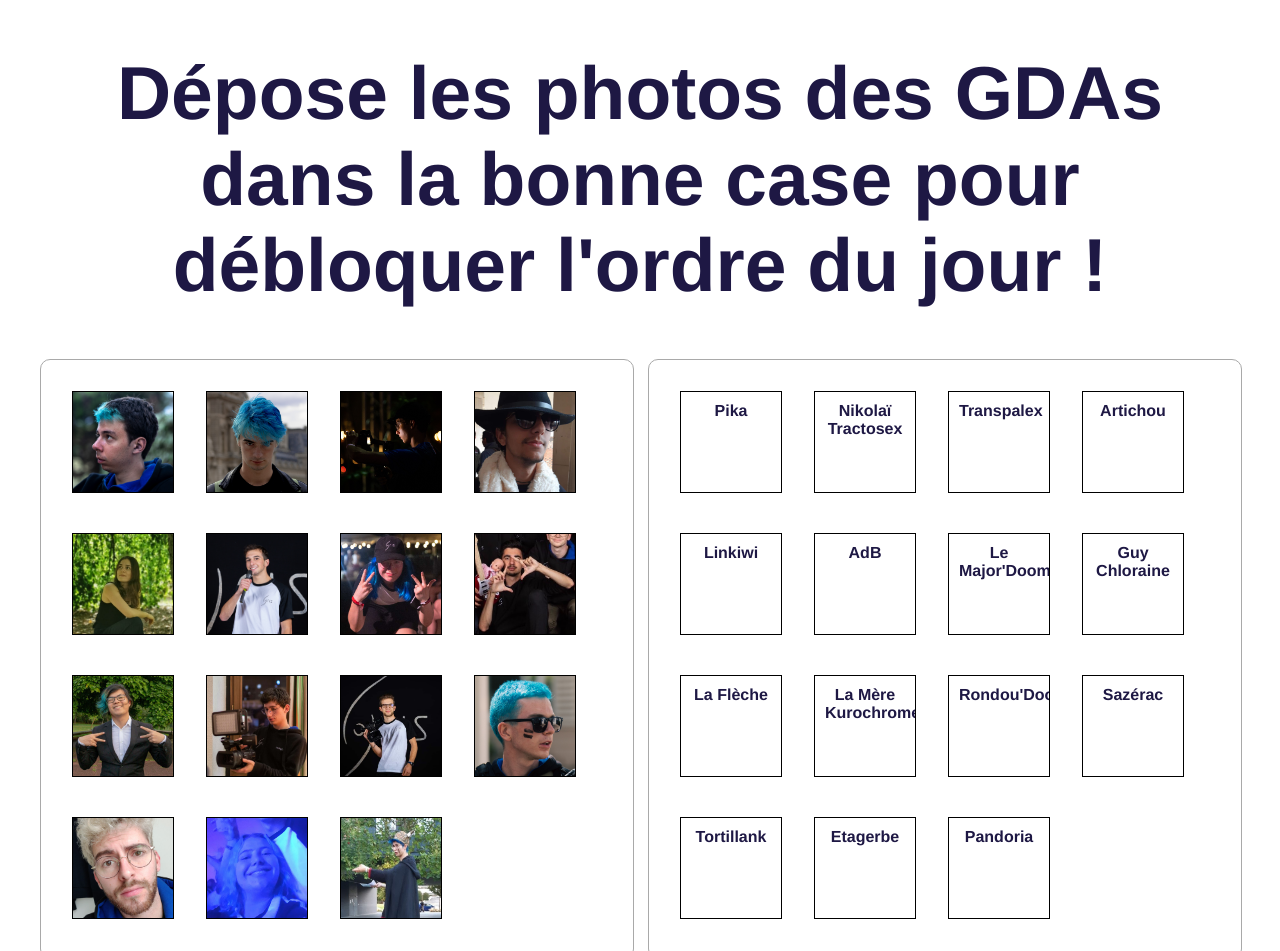
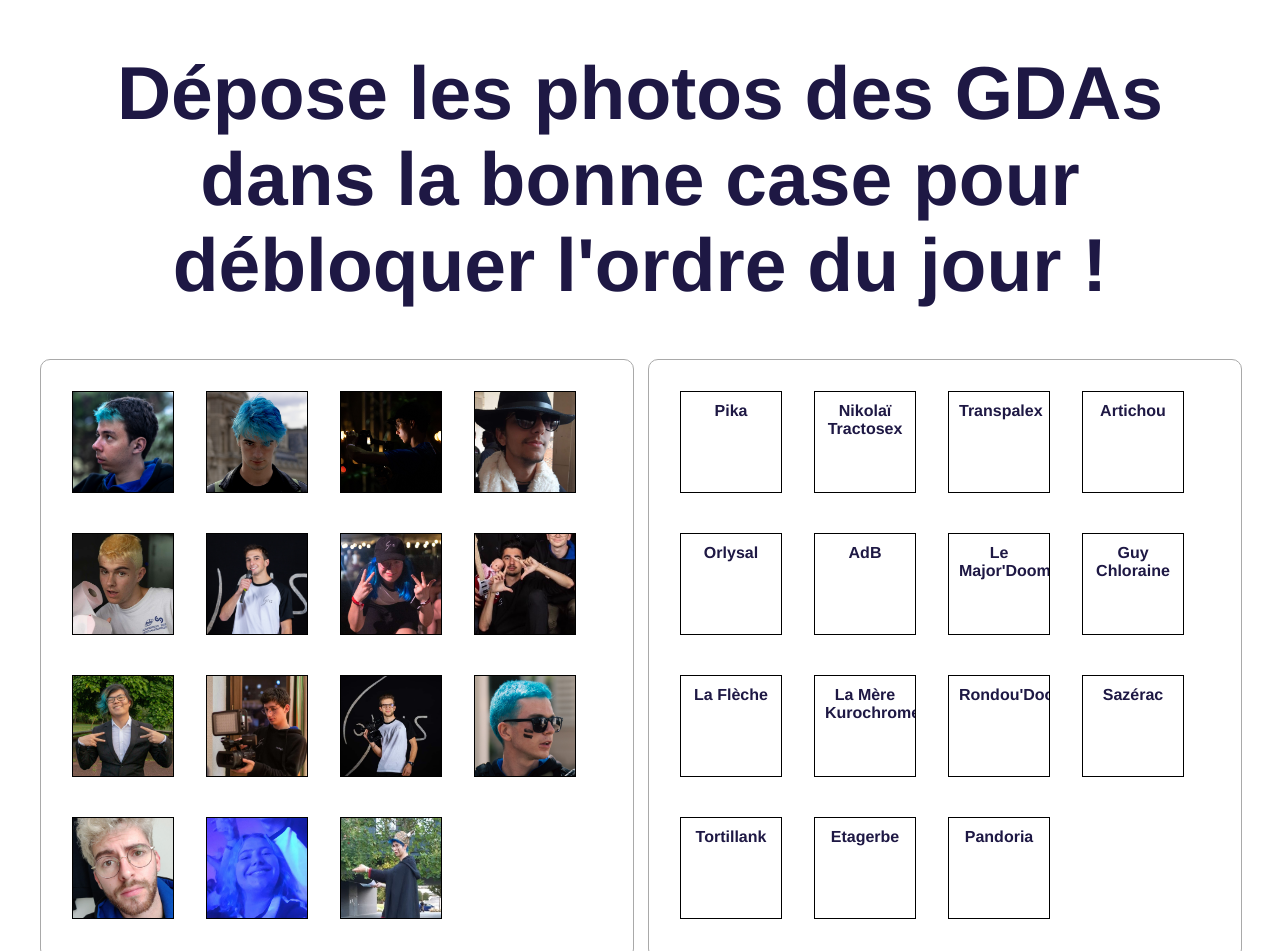
Before and after one commit to Pikashot/Pikashot.github.io, a plain HTML site: page index.html in a window 1280 px wide. Shown: the top 951 px of the page. Drawn offline with Linux system fonts and the light colour scheme.

Commit message:
remplacement Orlysal

```diff
--- a/index.html
+++ b/index.html
@@ -27,7 +27,7 @@
                 <img src="images/GuyChloraine.jpg" id="guychloraine" draggable="true" ondragstart="drag(event)">
             </div>
             <div class="img-container" ondrop="drop(event)">
-                <img src="images/Linkiwi.jpeg" id="linkiwi" draggable="true" ondragstart="drag(event)">
+                <img src="images/Orlysal.jpeg" id="orlysal" draggable="true" ondragstart="drag(event)">
             </div>
             <div class="img-container" ondrop="drop(event)">
                 <img src="images/MajorDoom.jpeg" id="majordoom" draggable="true" ondragstart="drag(event)">
@@ -74,8 +74,8 @@
             <div class="img-container" id="artichou-container" ondrop="drop(event)" ondragover="allowDrop(event)">
                 <h4 class="titre">Artichou</h4>
             </div>
-            <div class="img-container" id="linkiwi-container" ondrop="drop(event)" ondragover="allowDrop(event)">
-                <h4 class="titre">Linkiwi</h4>
+            <div class="img-container" id="orlysal-container" ondrop="drop(event)" ondragover="allowDrop(event)">
+                <h4 class="titre">Orlysal</h4>
             </div>
             <div class="img-container" id="adb-container" ondrop="drop(event)" ondragover="allowDrop(event)">
                 <h4 class="titre">AdB</h4>
```
Also changed, not shown: images/Orlysal.jpeg (added).
